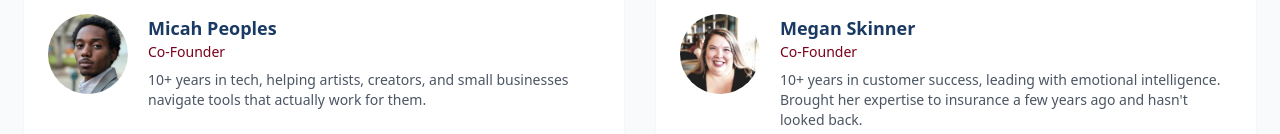
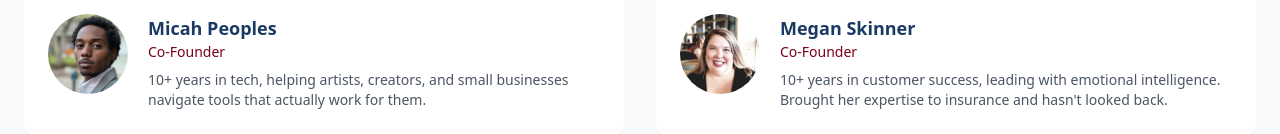
Before and after one commit to micahp/goldy-quote, a React (Vite) app: page /about in a window 1280 px wide. Shown: the part 666-800 px from the top of the page. Built offline with nearby package versions, Linux system fonts and the light colour scheme.

Commit message:
Remove testimonials section from homepage; tighten Megan bio on About page

```diff
--- a/src/pages/AboutPage.tsx
+++ b/src/pages/AboutPage.tsx
@@ -70,7 +70,7 @@ const AboutPage: React.FC = () => {
                 <div>
                   <h3 className="text-lg font-semibold text-[#1A3A63]">Megan Skinner</h3>
                   <p className="text-sm text-[#7A0019] mb-2">Co-Founder</p>
-                  <p className="text-gray-600 text-sm">10+ years in customer success, leading with emotional intelligence. Brought her expertise to insurance a few years ago and hasn't looked back.</p>
+                  <p className="text-gray-600 text-sm">10+ years in customer success, leading with emotional intelligence. Brought her expertise to insurance and hasn't looked back.</p>
                 </div>
               </div>
             </div>
--- a/src/pages/HomePage.tsx
+++ b/src/pages/HomePage.tsx
@@ -2,7 +2,6 @@ import React from 'react';
 import HeroSection from '../components/home/HeroSection';
 import FeaturesSection from '../components/home/FeaturesSection';
 import HowItWorksSection from '../components/home/HowItWorksSection';
-import TestimonialsSection from '../components/home/TestimonialsSection';
 import ArticleSection from '../components/home/ArticleSection';
 import CTASection from '../components/home/CTASection';
 import Header from '../components/layout/Header';
@@ -16,7 +15,6 @@ const HomePage: React.FC = () => {
         <HeroSection />
         <FeaturesSection />
         <HowItWorksSection />
-        <TestimonialsSection />
         <ArticleSection />
         <CTASection />
       </main>
```
